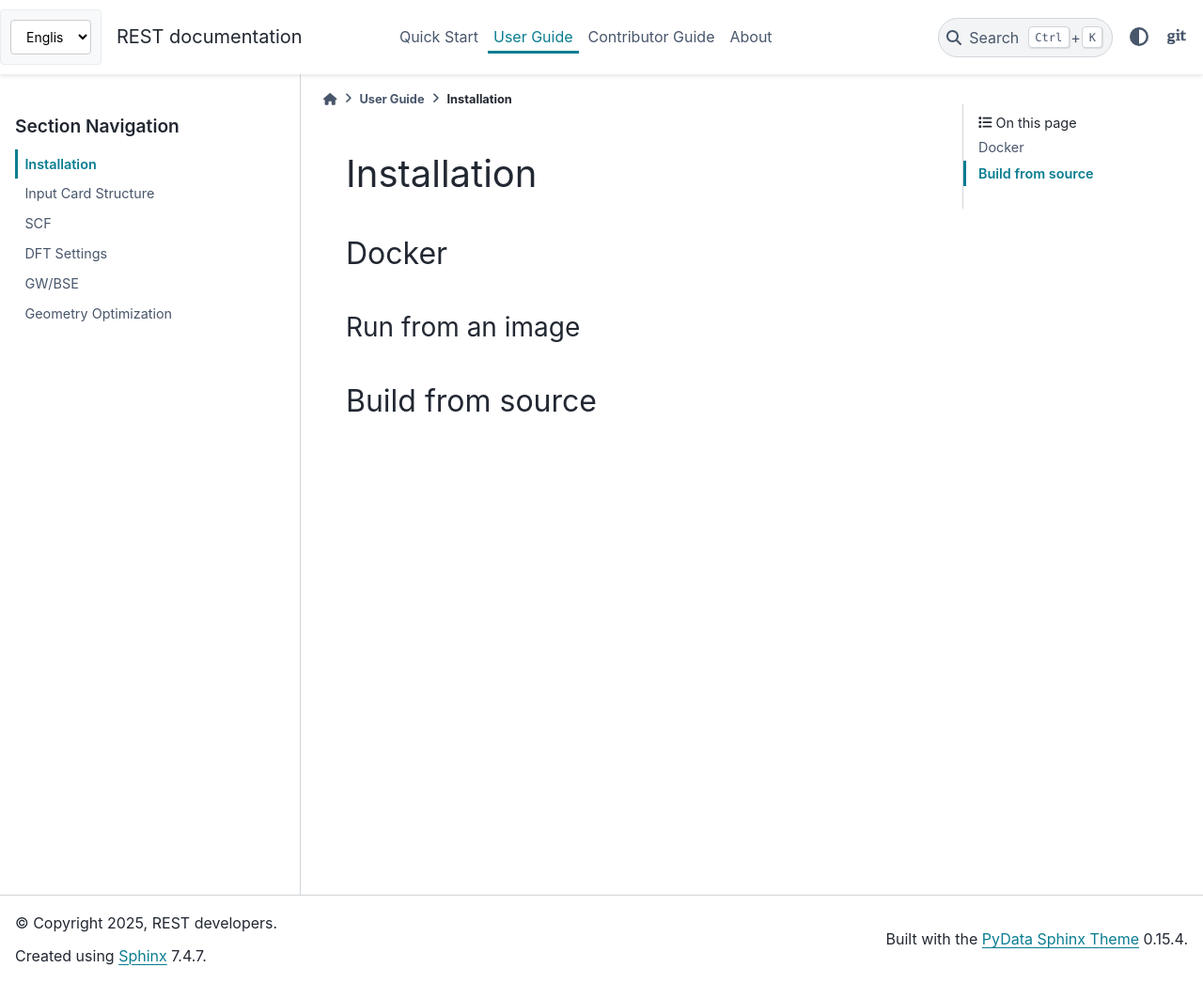
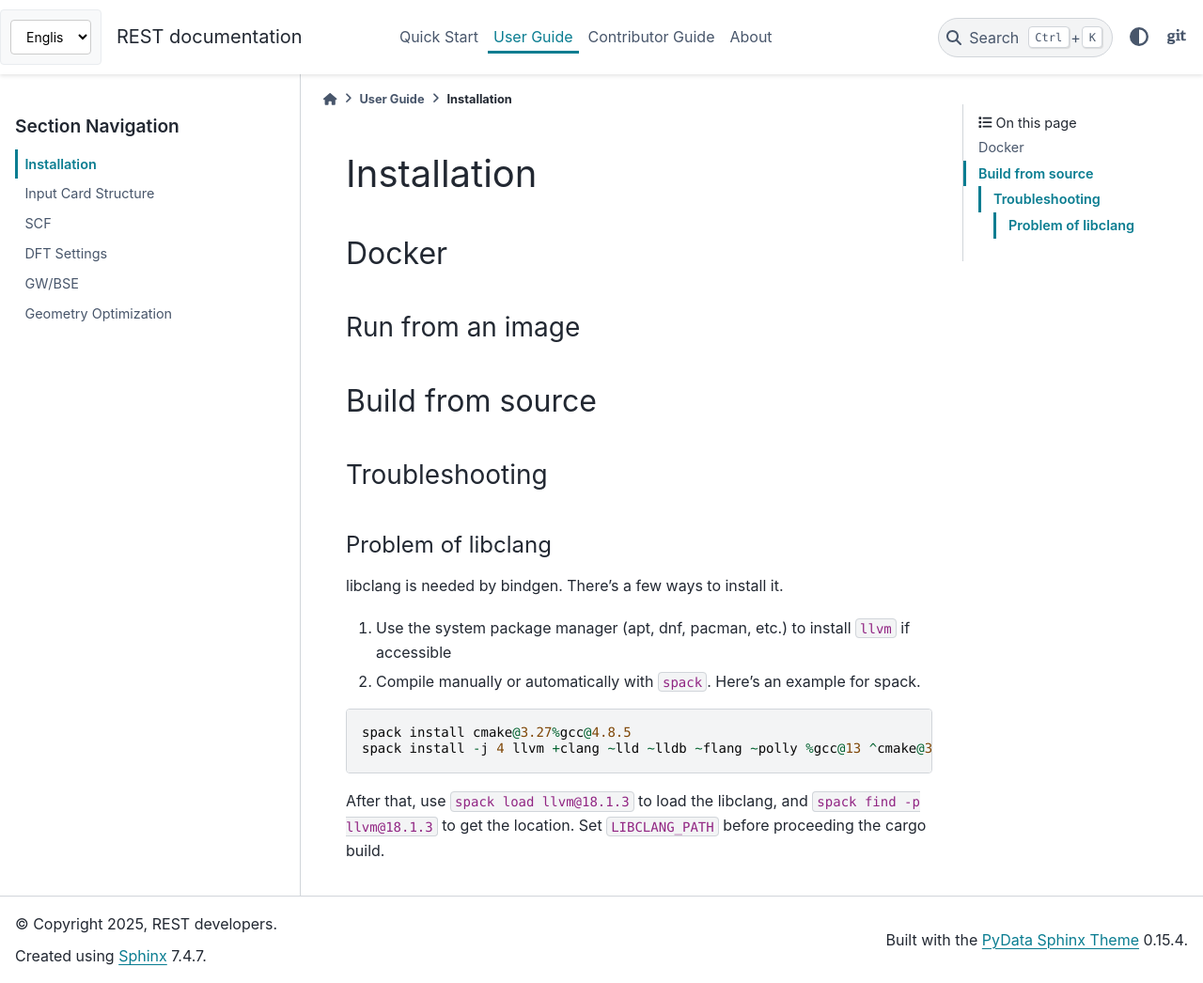
Before and after one commit to jeanwsr/rest_doc, a Sphinx documentation site: the page built from source/user/install.md, in a window 1280 px wide and 1046 px high. Shown: the whole window at 94% size. Built offline with Sphinx 7.4.7 and the PyData theme 0.15.4, drawn with Linux system fonts in a browser that asks for light colours.

Commit message:
add install libclang

````diff
--- a/source/user/install.md
+++ b/source/user/install.md
@@ -5,3 +5,19 @@
 ### Run from an image
 
 ## Build from source
+
+### Troubleshooting
+
+#### Problem of libclang
+
+libclang is needed by bindgen. There's a few ways to install it.
+
+1. Use the system package manager (apt, dnf, pacman, etc.) to install `llvm` if accessible
+2. Compile manually or automatically with `spack`. Here's an example for spack.
+
+```
+spack install cmake@3.27%gcc@4.8.5
+spack install -j 4 llvm +clang ~lld ~lldb ~flang ~polly %gcc@13 ^cmake@3.27%gcc@4.8.5
+```
+After that, use `spack load llvm@18.1.3` to load the libclang, and `spack find -p llvm@18.1.3` to get the location.
+Set `LIBCLANG_PATH` before proceeding the cargo build.
````
